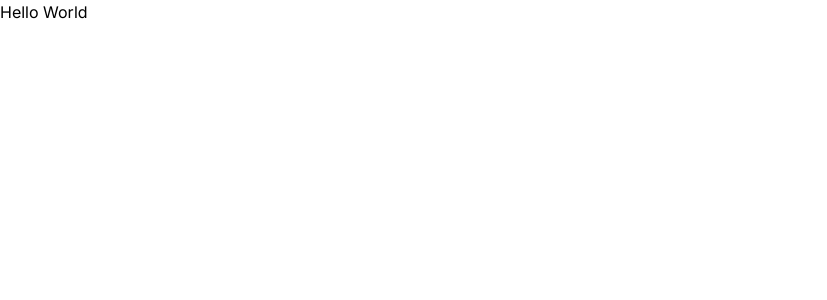
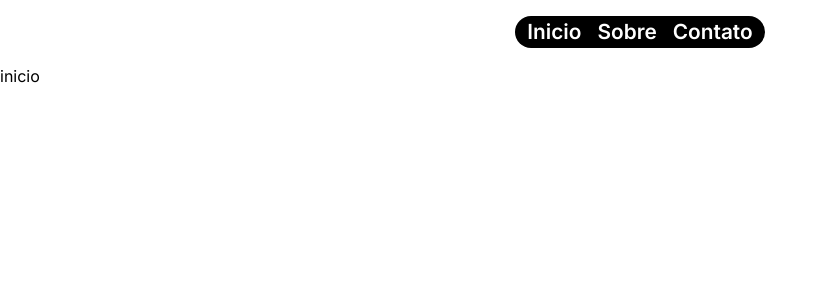
Before and after one commit to EduardoRigobeli/Portfolio, a Next.js app: page / in a window 1280 px wide. Shown: the top 300 px of the page, without its empty margins (0-827 px from the left). Built offline with nearby package versions, Linux system fonts and the light colour scheme.

Commit message:
Header atualizado

```diff
--- a/src/app/layout.tsx
+++ b/src/app/layout.tsx
@@ -1,10 +1,19 @@
 import type { Metadata } from "next";
 import { Inter } from "next/font/google";
 import "./globals.css";
+import Header from "@/components/Header";
 
 const inter = Inter({
   subsets: ["latin"],
-  weight: ["100", "200", "300", "400", "500", "600", "700", "800", "900"],
+  weight: ["100",
+    "200",
+    "300",
+    "400",
+    "500",
+    "600",
+    "700",
+    "800",
+    "900"],
 });
 
 export const metadata: Metadata = {
@@ -20,8 +29,8 @@ export default function RootLayout({
   return (
     <html lang="pt-BR">
       <body
-        className={`${inter.className}`}
-      >
+        className={`${inter.className}`}>
+          <Header />
         {children}
       </body>
     </html>
--- a/src/app/page.tsx
+++ b/src/app/page.tsx
@@ -1,7 +1,7 @@
 export default function Home() {
   return (
-    <div>
-      <h1>Hello World</h1>
-    </div>
+    <>
+      inicio
+    </>
   );
 }
--- /dev/null
+++ b/src/components/Header/index.tsx
@@ -0,0 +1,15 @@
+import React from "react";
+
+export default function Header() {
+  return (
+    <>
+      <header className="flex justify-center items-center h-16 w-full">
+        <ul className="flex bg-black text-white rounded-2xl w-[250px] justify-center items-center gap-4 text-[1.3rem] font-semibold">
+          <li className="cursor-pointer">Inicio</li>
+          <li className="cursor-pointer">Sobre</li>
+          <li className="cursor-pointer">Contato</li>
+        </ul>
+      </header>
+    </>
+  );
+}
```
